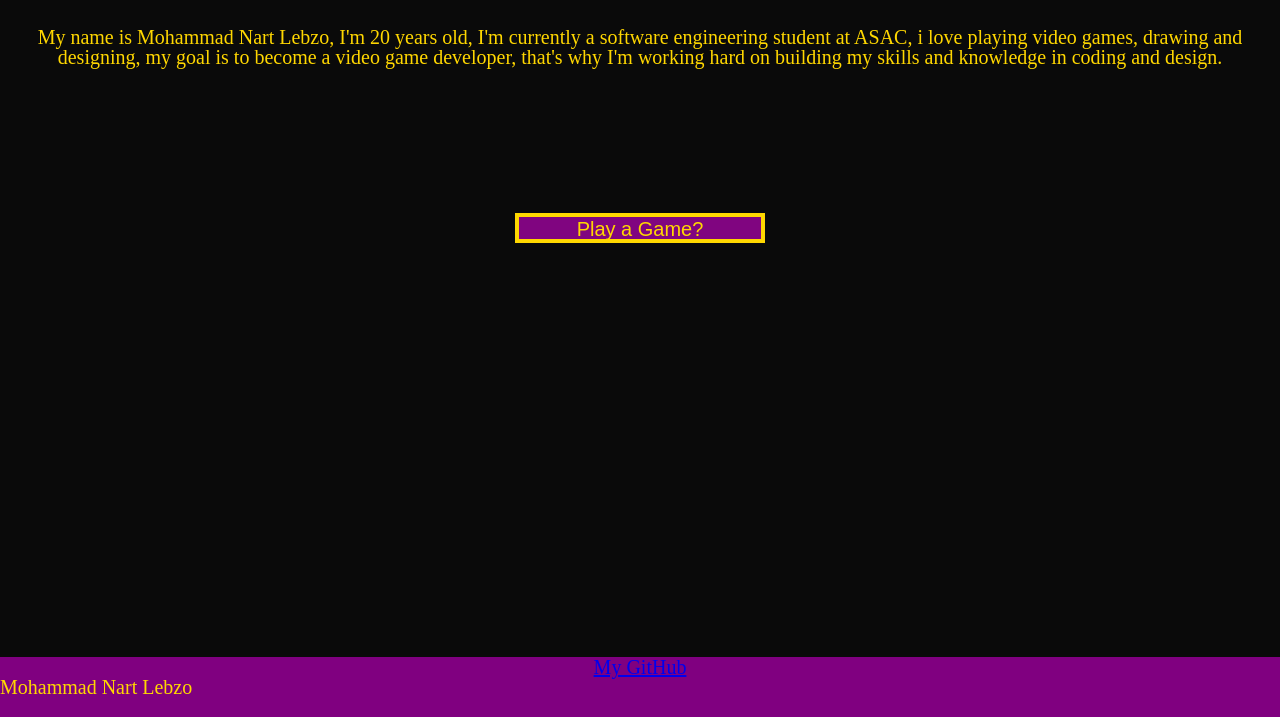
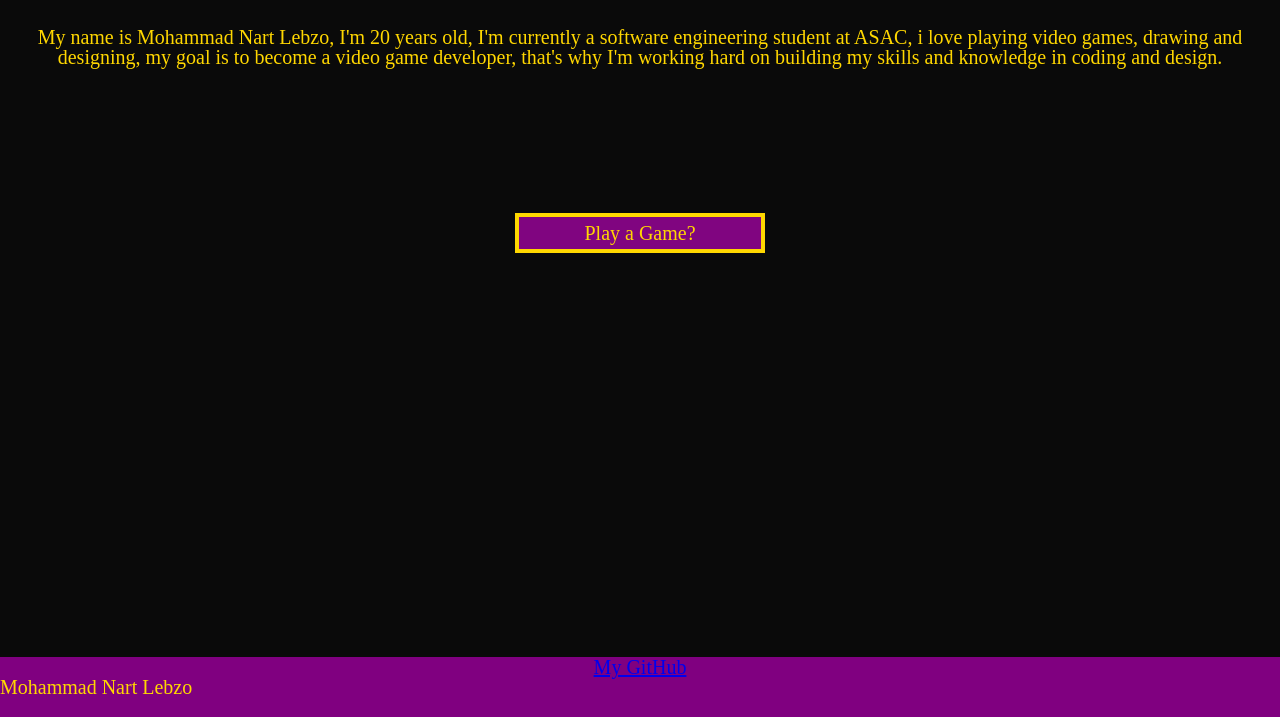
Before and after one commit to mohammadlebzo/Lab_02, a plain HTML site: page index.html in a window 1280 px wide. Shown: the part 83-800 px from the top of the page. Drawn offline with Linux system fonts and the light colour scheme.

Commit message:
text fix + layout

```diff
--- a/css/style.css
+++ b/css/style.css
@@ -1,13 +1,14 @@
 header{
     background-color: purple;
-    font-family: "MV Boli";
+
     color: gold;
 }
 body{
     background-color: rgb(10, 10, 10);
+    font-family: "MV Boli";
 }
 main{
-    font-family: "MV Boli";
+
     color: gold;
 }
 main p{
@@ -17,7 +18,7 @@ main p{
 }
 footer{
     background-color: purple;
-    font-family: "MV Boli";
+
     color: gold;
     position:absolute;
     bottom:0;
@@ -44,9 +45,10 @@ button
     {
         background:rgb(128, 5, 128);
         color: gold;
-        height: 30px;
+        height: 40px;
         width: 250px;
         font-size: 20px;
+        font-family: "MV Boli";
         border: 4px solid gold;
         margin-top: 100px;
 
```
